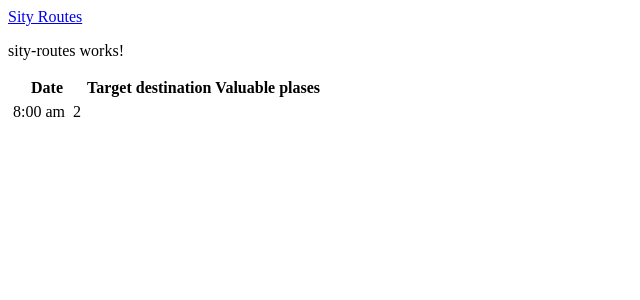
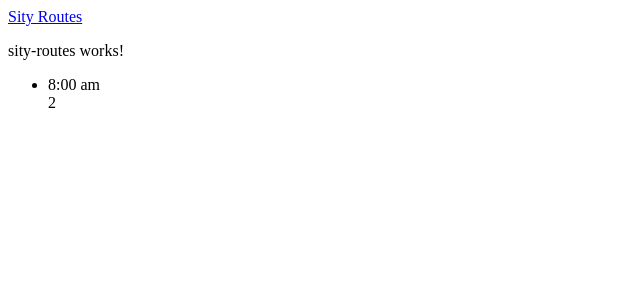
Before and after one commit to GitGudLater/Hakaton, an Angular app in the folder HakatonSPA/: page /app-sity-routes in a window 1280 px wide. Shown: the top 300 px of the page, without its empty margins (0-640 px from the left). Built offline with nearby package versions, Linux system fonts and the light colour scheme.

Commit message:
routes list

```diff
--- a/HakatonSPA/src/app/sity-routes/sity-routes.component.html
+++ b/HakatonSPA/src/app/sity-routes/sity-routes.component.html
@@ -1,34 +1,24 @@
 <p>
   sity-routes works!
 </p>
-
-<div class="routeTable">
-  <table class="table">
-    <thead class="routetableHead">
-      <tr>
-        <th class="DateDescription">
-          Date
-        </th>
-        <th class="">
-          Target destination
-        </th>
-        <th>
-          Valuable plases
-        </th>
-      </tr>
-    </thead>
-    <tbody class="routeTableBody">
-      <tr *ngFor="let route of sityRoutes" >
-        <ng-template [ngIf]="route.Id != null">
-          <div class="tableRoute" (click)="getRouteInformation(route)">
-              <td>{{ route.TBegin }}</td>
-              <td>{{ route.Fin }}</td>
-              <td>{{ route.EmptySeats }}</td>
-          </div>
-        </ng-template>
-      </tr>
-    </tbody>
-  </table>
+<div class="routeList">
+  <ul>
+    <ng-template ngFor let-route [ngForOf]="sityRoutes">
+        <li>
+            <div class="routelistElement" (click)="getRouteInformation(route)">
+                <div>
+                    {{ route.TBegin }}
+                </div>
+                <div>
+                    {{ route.Fin }}
+                </div>
+                <div>
+                    {{ route.EmptySeats }}
+                </div>
+              </div>
+        </li>
+    </ng-template>
+  </ul>
 </div>
 <div>
   <ng-template [ngIf]="sityRoute != null">
```
